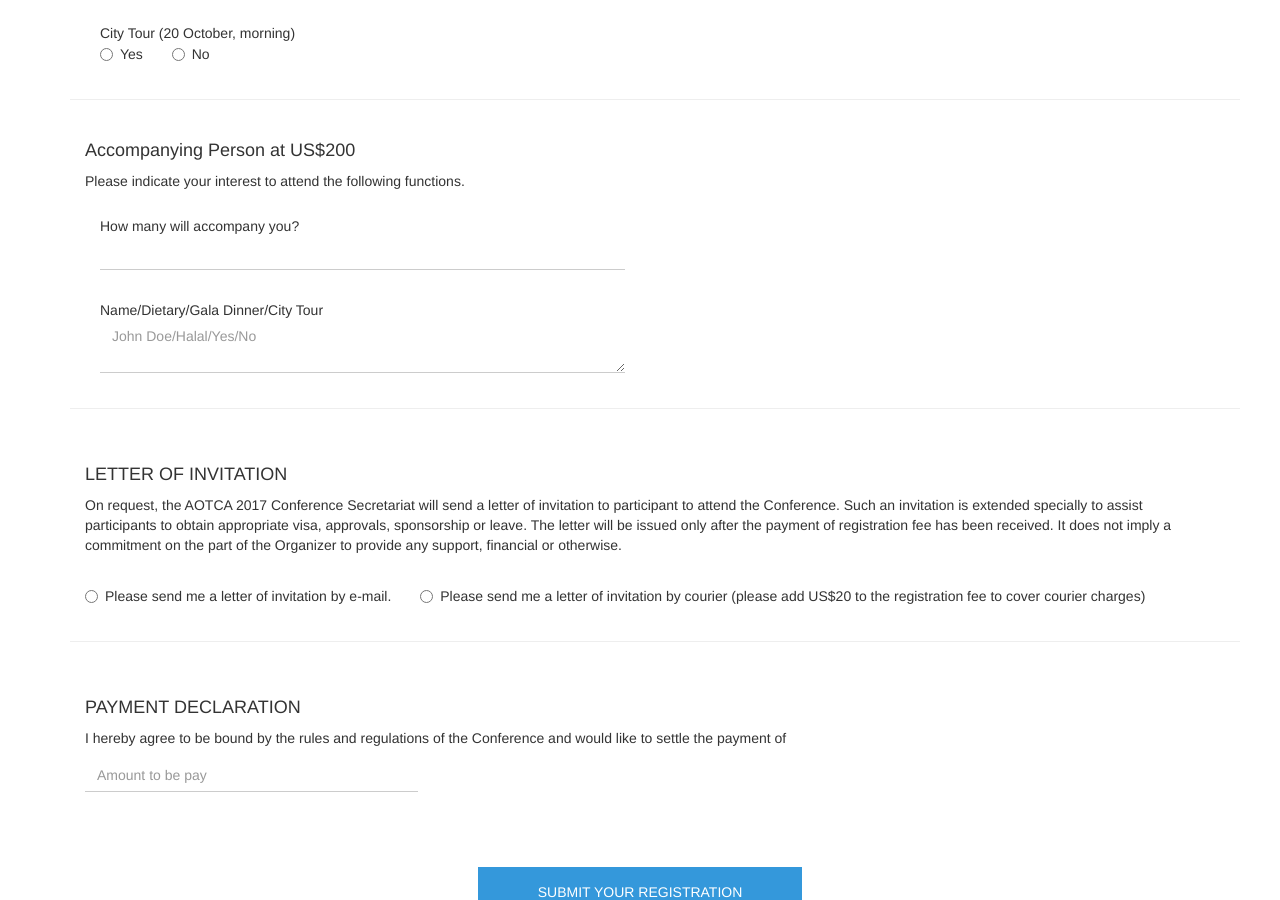
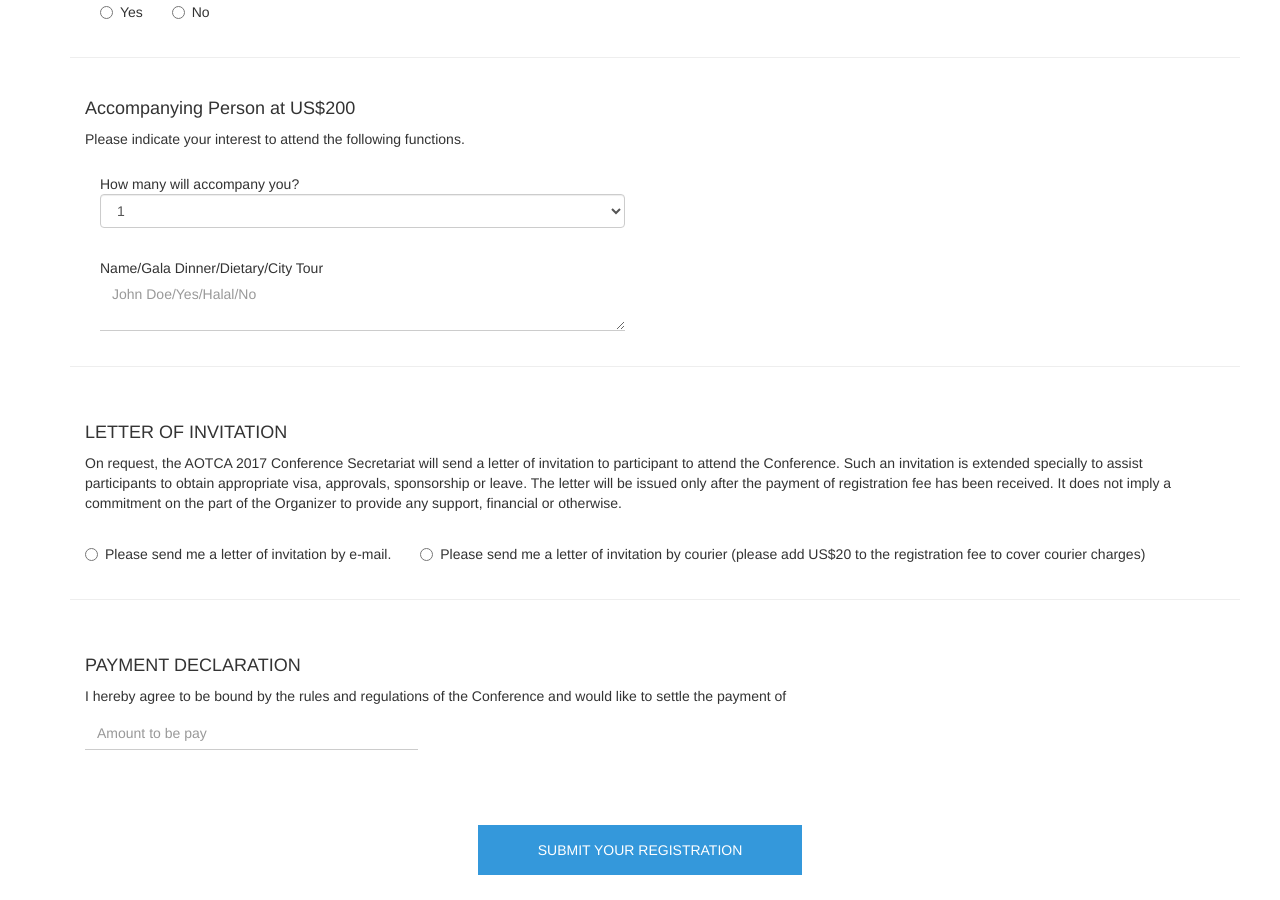
Before and after one commit to aotca2017/aotca2017international, a Jekyll site: the page built from index.html, in a window 1280 px wide and 900 px high, scrolled down 1219 px. Built offline with Jekyll 4.4.1, drawn with Linux system fonts in a browser that asks for light colours.

Commit message:
Update form structure

```diff
--- a/_includes/content.html
+++ b/_includes/content.html
@@ -7,7 +7,7 @@
     <script type="text/javascript">var submitted = false;</script>
     <iframe name="hidden_iframe" id="hidden_iframe" style="display:none;)"></iframe>
 
-    <form id="form-content" name="" action="https://docs.google.com/forms/d/e/1FAIpQLScznPoVZ9dgVGRVgg4bzkU0Jb45lwvnpX3kOAGqPj6VVULRqQ/formResponse" name="registrationForm" class="form-content clearfix" target="hidden_iframe" method="POST" novalidate>
+    <form id="form-content" name="" action="https://docs.google.com/forms/d/e/1FAIpQLScznPoVZ9dgVGRVgg4bzkU0Jb45lwvnpX3kOAGqPj6VVULRqQ/formResponse" class="form-content clearfix" target="hidden_iframe" method="POST">
         <div class="form-item radio clearfix col-md-12">
             <h2 class="form-header">PERSONAL INFORMATION</h2>
             <span class="content-title stylized-header">Title</span>
@@ -89,17 +89,6 @@
             <input class="content-input form-control" name="entry.283277746" id="entry.283277746" autocomplete="off" required type="email" value="" aria-required="true" aria-invalid="false">
         </div>
 
-        <!--<div class="form-item delegate-dietary clearfix col-md-12">-->
-            <!--<span class="content-title stylized-header">Special Dietary</span>-->
-            <!--<label class="radio-inline">-->
-                <!--<input class="dietaryRegistration" type="radio" name="delegateDietary" value="Vegetarian" required>Vegetarian-->
-            <!--</label>-->
-            <!--<label class="radio-inline">-->
-                <!--<input class="dietaryRegistration" type="radio" name="delegateDietary" value="Halal">Halal-->
-            <!--</label>-->
-            <!--<input class="hidden radioListValue" name="entry.1073172025" id="entry.1073172025" value="">-->
-        <!--</div>-->
-
         <div class="registration-container radioListGroup">
             <div class="col-md-12">
                 <h4 class="form-header">Delegate</h4>
@@ -114,8 +103,8 @@
             <div id="formChoice2" class="formChoice form-item officer clearfix col-md-6" style="display: none">
                 <h2 class="form-header">REGISTRATION CATEGORY</h2>
                 <span class="content-title stylized-header">Complimentary Delegate(Applies only to AOTCA officers or Representative of member body</span>
-                <select class="form-control " required="" id="entry.805758344" name="entry.805758344" class="menu-select" aria-required="true" aria-invalid="false">
-                    <option class="menu-choice" name="entry.805758344"  value="">---</option>
+                <select  id="entry.805758344" name="entry.805758344" class="menu-select form-control" aria-required="true" aria-invalid="false">
+                    <option class="menu-choice" name="entry.805758344" value="">---</option>
                     <option value="President">President</option>
                     <option value="Advisor">Advisor</option>
                     <option value="Deputy President">Deputy President</option>
@@ -124,38 +113,11 @@
                     <option value="Secretary General">Secretary General</option>
                     <option value="Treasurer">Treasurer</option>
                     <option value="Representative of member body">Representative of member body</option>
-
                 </select>
-
-                <hr class="hr col-md-12"/>
-
-                <div class="form-item complimentary-dinner clearfix col-md-12">
-                    <span class="content-title stylized-header">Gala Dinner(19 October)</span>
-                    <label class="radio-inline">
-                        <input class="complimentaryDinner" type="radio" name="complimentaryDinner" value="Yes" required>Yes
-                    </label>
-                    <label class="radio-inline">
-                        <input class="complimentaryDinner" type="radio" name="complimentaryDinner" value="No">No
-                    </label>
-                    <input class="hidden radioListValue" name="entry.98383400" id="entry.98383400" value="">
-                </div>
-
-                <div class="form-item complimentary-tour clearfix col-md-12">
-                    <span class="content-title stylized-header">City Tour (20 October, morning)</span>
-                    <label class="radio-inline">
-                        <input class="complimentaryTour" type="radio" name="complimentaryTour" value="Yes" required>Yes
-                    </label>
-                    <label class="radio-inline">
-                        <input class="complimentaryTour" type="radio" name="complimentaryTour" value="No">No
-                    </label>
-                    <input class="hidden radioListValue" name="entry.1773584434" id="entry.1773584434" value="">
-                </div>
             </div>
 
-            <hr class="hr col-md-12"/>
-
-            <div id="formChoice1" class="formChoice delegate clearfix col-md-12">
-                <div class="form-item header-bottom clearfix col-md-12">
+            <div class="delegate clearfix col-md-12">
+                <div id="formChoice1" class="formChoice form-item header-bottom clearfix col-md-12">
                     <h2 class="form-header stylized-header">International Delegate at US$300</h2>
                     <p class="content-description">Please indicate your interest to attend the following functions.</p>
                 </div>
@@ -163,7 +125,7 @@
                 <div class="form-item delegate-dinner clearfix col-md-12">
                     <span class="content-title stylized-header">Gala Dinner(19 October)</span>
                     <label class="radio-inline">
-                        <input class="delegateDinner" type="radio" name="delegateDinner" value="Yes" required>Yes
+                        <input id="delegateDinner" class="delegateDinner" type="radio" name="delegateDinner" value="Yes" required>Yes
                     </label>
                     <label class="radio-inline">
                         <input class="delegateDinner" type="radio" name="delegateDinner" value="No">No
@@ -174,7 +136,7 @@
                 <div class="form-item delegate-tour clearfix col-md-12">
                     <span class="content-title stylized-header">City Tour (20 October, morning)</span>
                     <label class="radio-inline">
-                        <input class="delegateTour" type="radio" name="delegateTour" value="Yes" required>Yes
+                        <input id="delegateTour" class="delegateTour" type="radio" name="delegateTour" value="Yes" required>Yes
                     </label>
                     <label class="radio-inline">
                         <input class="delegateTour" type="radio" name="delegateTour" value="No">No
@@ -187,22 +149,41 @@
         <hr class="hr col-md-12"/>
         <div class="additional-person-container">
             <div class="form-item header-bottom clearfix col-md-12">
-                <!--<div class="accompanyCheckBox">-->
-                    <!--<input type="checkbox" value="200">-->
-                <!--</div>-->
+
                 <h2 class="form-header stylized-header">Accompanying Person at US$200</h2>
                 <p class="content-description">Please indicate your interest to attend the following functions.</p>
             </div>
             <div class="additional-person-list col-md-12">
                 <div class="form-item clearfix col-md-6">
                     <span class="content-title stylized-header">How many will accompany you?</span>
-                    <input class="content-input form-control" name="entry.350075210" id="entry.350075210" autocomplete="off" required type="number" value="" aria-required="true" aria-invalid="false">
+                    <select  id="entry.350075210" name="entry.350075210" class="menu-select form-control" aria-required="true" aria-invalid="false">
+                        <option class="menu-choice" name="entry.350075210" value="1">1</option>
+                        <option value="2">2</option>
+                        <option value="3">3</option>
+                        <option value="4">4</option>
+                        <option value="5">5</option>
+                        <option value="6">6</option>
+                        <option value="7">7</option>
+                        <option value="8">8</option>
+                        <option value="9">9</option>
+                        <option value="10">10</option>
+                        <option value="11">11</option>
+                        <option value="12">12</option>
+                        <option value="13">13</option>
+                        <option value="14">14</option>
+                        <option value="15">15</option>
+                        <option value="16">16</option>
+                        <option value="17">17</option>
+                        <option value="18">18</option>
+                        <option value="19">19</option>
+                        <option value="20">20</option>
+                    </select>
                 </div>
             </div>
             <div class="additional-person-list col-md-12">
                 <div class="form-item clearfix col-md-6">
-                    <span class="content-title stylized-header">Name/Dietary/Gala Dinner/City Tour</span>
-                    <textarea class="content-input form-control" placeholder="John Doe/Halal/Yes/No" name="entry.902056822" id="entry.902056822" autocomplete="off" required type="text" value="" aria-required="true" aria-invalid="false"></textarea>
+                    <span class="content-title stylized-header">Name/Gala Dinner/Dietary/City Tour</span>
+                    <textarea class="content-input form-control" placeholder="John Doe/Yes/Halal/No" name="entry.902056822" id="entry.902056822" autocomplete="off" required type="text" value="" aria-required="true" aria-invalid="false"></textarea>
                 </div>
             </div>
 
```
